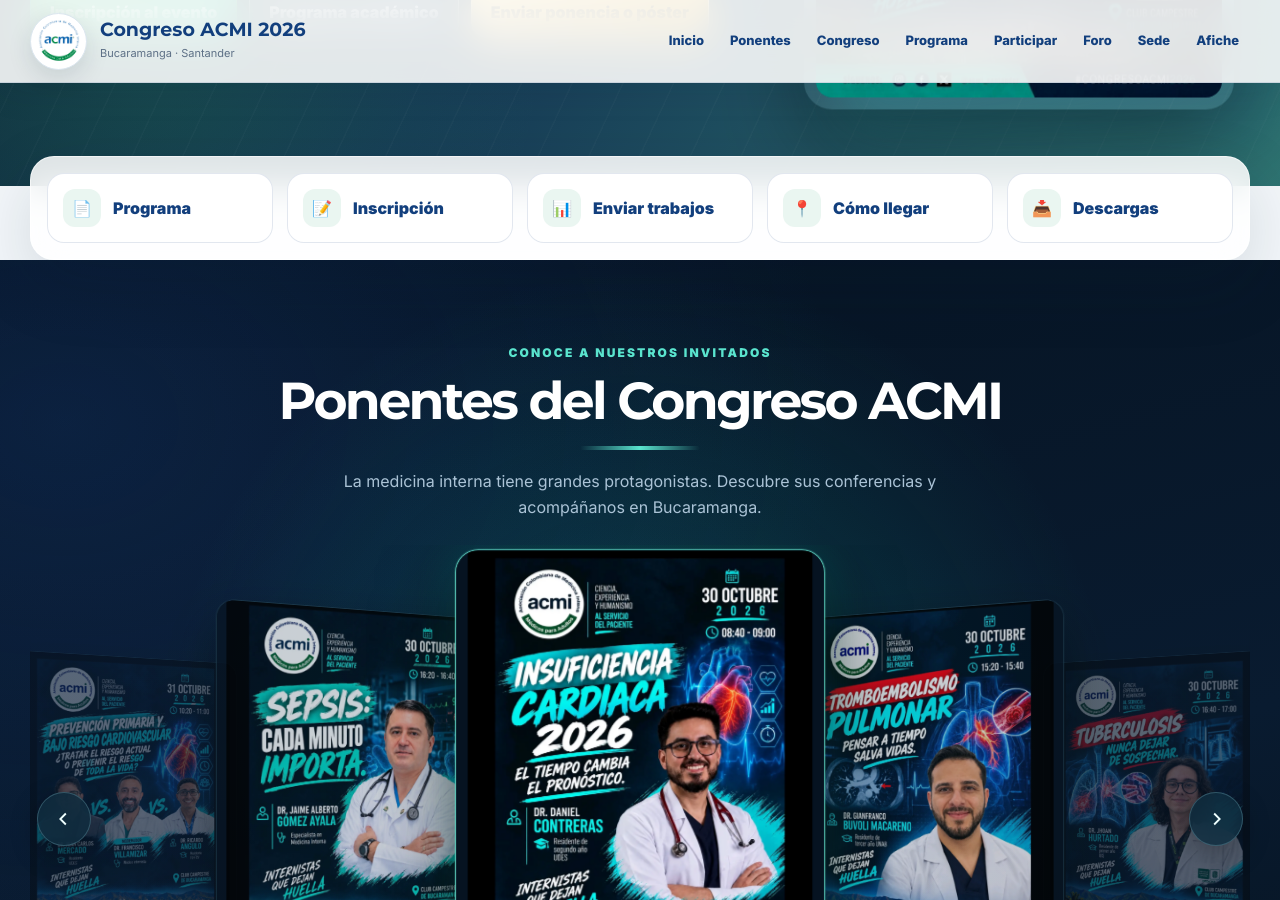
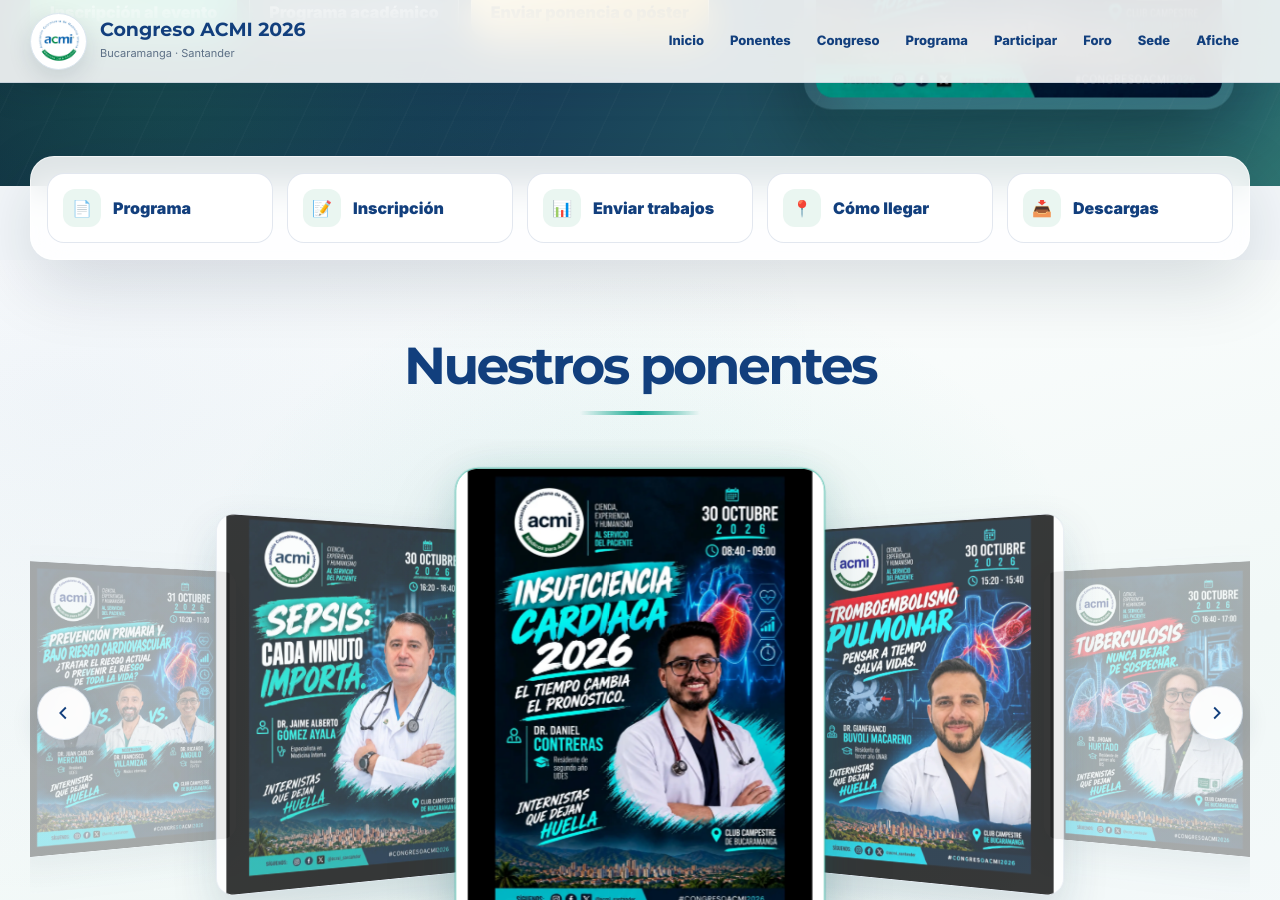
Before and after one commit to Acmisantander/Acmisantander, a Jekyll site: the page built from congreso-acmi/index.html, in a window 1280 px wide and 900 px high, scrolled down 724 px. Built offline with Jekyll 4.4.1, drawn with Linux system fonts in a browser that asks for light colours; some of the changed text lies outside the part shown.

Commit message:
Update index.html

```diff
--- a/congreso-acmi/index.html
+++ b/congreso-acmi/index.html
@@ -251,60 +251,61 @@
 
     @media (prefers-reduced-motion:reduce){*,*::before,*::after{scroll-behavior:auto!important;animation:none!important;transition:none!important}.reveal{opacity:1;transform:none!important}}
       /* Escenario 3D de ponentes. Conserva el desplazamiento normal si JavaScript no está disponible. */
-    .speakers-section{position:relative;isolation:isolate;overflow:hidden;background:#061321;color:#e9f7ff;padding-top:78px;padding-bottom:76px}
-    .speakers-section::before{content:"";position:absolute;inset:0;z-index:-1;pointer-events:none;background:radial-gradient(ellipse at 50% 43%,rgba(16,170,159,.25),transparent 52%),radial-gradient(ellipse at 5% 15%,rgba(26,70,146,.25),transparent 45%),linear-gradient(165deg,#061321,#091b30 55%,#051019)}
+    .speakers-section{position:relative;isolation:isolate;overflow:hidden;background:#f7fbfc;color:#203247;padding-top:78px;padding-bottom:76px}
+    .speakers-section::before{content:"";position:absolute;inset:0;z-index:-1;pointer-events:none;background:radial-gradient(ellipse at 50% 43%,rgba(19,168,143,.10),transparent 52%),radial-gradient(ellipse at 5% 15%,rgba(41,102,173,.06),transparent 45%),linear-gradient(165deg,#ffffff,#f1f8f7 55%,#f6f9fc)}
     .speakers-section .section-heading{margin-bottom:24px}
-    .speakers-section .section-kicker{color:#5ae4ce;letter-spacing:.18em}
-    .speakers-section .section-title{color:#fff;font-size:clamp(30px,4.4vw,52px)}
-    .speakers-section .section-title::after{background:linear-gradient(90deg,transparent,#5ae4ce,transparent);width:120px}
-    .speakers-section .section-copy{color:#abc3d6;font-size:16px;max-width:680px}
+    .speakers-section .section-kicker{color:#087c69;letter-spacing:.18em}
+    .speakers-section .section-title{color:#123f7d;font-size:clamp(30px,4.4vw,52px)}
+    .speakers-section .section-title::after{background:linear-gradient(90deg,transparent,#13a88f,transparent);width:120px}
+    .speakers-section .section-copy{color:#5d7086;font-size:16px;max-width:680px}
+    .speaker-sr-only{position:absolute;width:1px;height:1px;padding:0;margin:-1px;overflow:hidden;clip:rect(0,0,0,0);white-space:nowrap;border:0}
     .speaker-carousel{--card-width:min(350px,29vw,44svh);position:relative}
     .speaker-stage{position:relative}
-    .speaker-stage::after{content:"";position:absolute;left:15%;right:15%;bottom:12px;height:38px;border-radius:50%;background:radial-gradient(ellipse,rgba(47,221,192,.32),transparent 70%);filter:blur(16px);pointer-events:none}
-    .speaker-track{position:relative;display:grid;grid-auto-flow:column;grid-auto-columns:calc((100% - 40px)/3);gap:20px;overflow-x:auto;scroll-snap-type:x mandatory;padding:20px 4px;scrollbar-width:thin;scrollbar-color:#25c4ad #173147}
+    .speaker-stage::after{content:"";position:absolute;left:15%;right:15%;bottom:12px;height:38px;border-radius:50%;background:radial-gradient(ellipse,rgba(19,168,143,.17),transparent 70%);filter:blur(16px);pointer-events:none}
+    .speaker-track{position:relative;display:grid;grid-auto-flow:column;grid-auto-columns:calc((100% - 40px)/3);gap:20px;overflow-x:auto;scroll-snap-type:x mandatory;padding:20px 4px;scrollbar-width:thin;scrollbar-color:#13a88f #dfeae9}
     .speaker-card{min-width:0;scroll-snap-align:center}
-    .speaker-card a{display:block;position:relative;overflow:hidden;border:1px solid rgba(126,220,230,.24);border-radius:22px;background:#071827;color:#e4f5ff;box-shadow:0 24px 45px rgba(0,0,0,.35);text-decoration:none}
-    .speaker-frame{display:flex;align-items:center;justify-content:center;aspect-ratio:4/5;background:#061321;overflow:hidden}
+    .speaker-card a{display:block;position:relative;overflow:hidden;border:1px solid rgba(18,63,125,.14);border-radius:22px;background:#ffffff;color:#203247;box-shadow:0 24px 45px rgba(18,53,78,.14);text-decoration:none}
+    .speaker-frame{display:flex;align-items:center;justify-content:center;aspect-ratio:4/5;background:#ffffff;overflow:hidden}
     .speaker-frame img{width:100%;height:100%;object-fit:contain;max-width:100%;-webkit-user-drag:none;user-select:none}
-    .speaker-card-label{display:flex;align-items:center;justify-content:center;gap:8px;min-height:44px;padding:10px;background:linear-gradient(115deg,#12364b,#082332);color:#c4f6ec;font-size:12px;font-weight:800;letter-spacing:.02em}
+    .speaker-card-label{display:flex;align-items:center;justify-content:center;gap:8px;min-height:44px;padding:10px;background:linear-gradient(115deg,#ffffff,#edf7f5);color:#175d69;font-size:12px;font-weight:800;letter-spacing:.02em}
     .speaker-card-label svg{width:16px;height:16px;fill:none;stroke:currentColor;stroke-width:1.8}
     .speaker-track.is-3d{display:block;height:calc(var(--card-width)*1.25 + 110px);min-height:340px;padding:0;overflow:hidden;perspective:1300px;perspective-origin:50% 42%;touch-action:pan-y pinch-zoom;cursor:grab;scroll-snap-type:none;scrollbar-width:none;outline-offset:-3px}
     .speaker-track.is-3d .speaker-card{position:absolute;left:50%;top:47%;width:var(--card-width);margin:0;will-change:transform,opacity;transform-origin:50% 50%;backface-visibility:hidden;transition:transform .62s cubic-bezier(.22,.8,.24,1),opacity .42s,filter .42s}
-    .speaker-track.is-3d .speaker-card a{box-shadow:0 28px 60px rgba(0,0,0,.55);border-color:rgba(111,177,205,.22)}
-    .speaker-track.is-3d .speaker-card.is-active a{border-color:rgba(111,245,219,.78);box-shadow:0 0 0 1px rgba(111,245,219,.14),0 30px 70px rgba(0,0,0,.65),0 0 45px rgba(36,214,181,.18)}
-    .speaker-track.is-3d .speaker-card.is-active .speaker-card-label{background:linear-gradient(110deg,#0b6b65,#0c3f53);color:#fff}
+    .speaker-track.is-3d .speaker-card a{box-shadow:0 22px 48px rgba(18,53,78,.18);border-color:rgba(18,63,125,.14)}
+    .speaker-track.is-3d .speaker-card.is-active a{border-color:rgba(19,168,143,.65);box-shadow:0 0 0 1px rgba(19,168,143,.10),0 30px 64px rgba(18,53,78,.22),0 0 36px rgba(19,168,143,.10)}
+    .speaker-track.is-3d .speaker-card.is-active .speaker-card-label{background:linear-gradient(110deg,#e3f6ee,#eef6fc);color:#0b5b56}
     .speaker-track.is-dragging{cursor:grabbing}
     .speaker-track.is-dragging .speaker-card{transition:none}
     .speaker-carousel [hidden]{display:none!important}
     .speaker-controls{position:absolute;inset:0;z-index:20;display:flex;align-items:center;justify-content:space-between;pointer-events:none;padding:0 7px}
-    .speaker-btn{display:inline-flex;align-items:center;justify-content:center;gap:8px;min-height:44px;min-width:44px;border:1px solid rgba(150,220,230,.25);border-radius:999px;background:rgba(15,45,63,.82);color:#efffff;cursor:pointer;font:inherit;font-size:13px;font-weight:800;backdrop-filter:blur(16px);transition:background .2s,box-shadow .2s,transform .2s}
-    .speaker-controls .speaker-btn{pointer-events:auto;width:54px;height:54px;box-shadow:0 10px 28px rgba(0,0,0,.3)}
-    .speaker-btn:hover{background:#107c75;border-color:#5ae4ce;box-shadow:0 0 25px rgba(36,214,181,.25);transform:scale(1.05)}
+    .speaker-btn{display:inline-flex;align-items:center;justify-content:center;gap:8px;min-height:44px;min-width:44px;border:1px solid rgba(18,63,125,.14);border-radius:999px;background:rgba(255,255,255,.95);color:#123f7d;cursor:pointer;font:inherit;font-size:13px;font-weight:800;backdrop-filter:blur(16px);transition:background .2s,box-shadow .2s,transform .2s}
+    .speaker-controls .speaker-btn{pointer-events:auto;width:54px;height:54px;box-shadow:0 10px 28px rgba(18,53,78,.14)}
+    .speaker-btn:hover{background:#08776e;border-color:#08776e;box-shadow:0 8px 25px rgba(19,168,143,.22);transform:scale(1.05);color:#ffffff}
     .speaker-btn:disabled{opacity:.35;cursor:default;box-shadow:none}
     .speaker-btn svg{width:22px;height:22px;fill:none;stroke:currentColor;stroke-width:2}
     .speaker-toolbar{display:flex;align-items:center;justify-content:center;gap:22px;margin-top:4px;flex-wrap:wrap;position:relative;z-index:21}
-    .speaker-count{font-size:13px;font-weight:800;color:#c5dce8;margin:0;font-variant-numeric:tabular-nums}
+    .speaker-count{font-size:13px;font-weight:800;color:#456173;margin:0;font-variant-numeric:tabular-nums}
     .speaker-play{padding:10px 17px;min-width:112px}
-    .speaker-progress{height:3px;width:110px;overflow:hidden;border-radius:99px;background:#234355;flex-shrink:0}
-    .speaker-progress span{display:block;height:100%;width:0;background:linear-gradient(90deg,#13a88f,#86f2de);border-radius:inherit;transition:width .5s}
-    .speaker-hint{margin:20px 0 0;text-align:center;color:#8ba9bd;font-size:13px}
-    .speaker-hint kbd{display:inline-grid;place-items:center;min-width:27px;min-height:25px;margin:0 2px;border:1px solid #365268;border-radius:6px;background:#102a3d;color:#c8f6ec;font:inherit;font-size:15px}
-    .speaker-carousel a:focus-visible,.speaker-carousel button:focus-visible,.speaker-track:focus-visible,.speaker-dialog button:focus-visible,.speaker-dialog a:focus-visible{outline:3px solid #68ecd3;outline-offset:4px}
-    .speaker-empty{text-align:center;color:#b9d1df;padding:30px 12px}
-    .speakers-section .btn-light{background:#122e43;color:#d7eeff;border-color:#355269}
-    .speaker-dialog{position:fixed;inset:0;z-index:3000;width:min(1100px,calc(100% - 24px));max-width:calc(100% - 24px);max-height:calc(100svh - 24px);margin:auto;padding:0;border:1px solid rgba(127,230,218,.25);border-radius:20px;background:#071d31;color:#fff;box-shadow:0 25px 100px rgba(0,0,0,.6);overflow:auto}
-    .speaker-dialog::backdrop{background:rgba(3,13,23,.9);backdrop-filter:blur(9px)}
+    .speaker-progress{height:3px;width:110px;overflow:hidden;border-radius:99px;background:#d8e8e5;flex-shrink:0}
+    .speaker-progress span{display:block;height:100%;width:0;background:linear-gradient(90deg,#13a88f,#52c4ab);border-radius:inherit;transition:width .5s}
+    .speaker-hint{margin:20px 0 0;text-align:center;color:#587385;font-size:13px}
+    .speaker-hint kbd{display:inline-grid;place-items:center;min-width:27px;min-height:25px;margin:0 2px;border:1px solid #cadfdc;border-radius:6px;background:#ffffff;color:#1b5e59;font:inherit;font-size:15px}
+    .speaker-carousel a:focus-visible,.speaker-carousel button:focus-visible,.speaker-track:focus-visible,.speaker-dialog button:focus-visible,.speaker-dialog a:focus-visible{outline:3px solid #08776e;outline-offset:4px}
+    .speaker-empty{text-align:center;color:#5d7086;padding:30px 12px}
+    .speakers-section .btn-light{background:#ffffff;color:#123f7d;border-color:#cddde7}
+    .speaker-dialog{position:fixed;inset:0;z-index:3000;width:min(1100px,calc(100% - 24px));max-width:calc(100% - 24px);max-height:calc(100svh - 24px);margin:auto;padding:0;border:1px solid #d8e6eb;border-radius:20px;background:#ffffff;color:#203247;box-shadow:0 25px 100px rgba(18,53,78,.25);overflow:auto}
+    .speaker-dialog::backdrop{background:rgba(225,236,242,.84);backdrop-filter:blur(9px)}
     .speaker-dialog:not([open]){display:none}
-    .speaker-dialog-bar{position:sticky;top:0;z-index:1;display:flex;align-items:center;justify-content:space-between;gap:12px;padding:12px 16px;background:#071d31}
+    .speaker-dialog-bar{position:sticky;top:0;z-index:1;display:flex;align-items:center;justify-content:space-between;gap:12px;padding:12px 16px;background:rgba(255,255,255,.97)}
     .speaker-dialog-bar h3{margin:0;font-size:16px;font-weight:700}
-    .speaker-dialog-close{min-width:44px;min-height:44px;border:1px solid rgba(255,255,255,.25);border-radius:12px;background:#17384f;color:#fff;font-size:26px;line-height:1;cursor:pointer}
+    .speaker-dialog-close{min-width:44px;min-height:44px;border:1px solid #d3e3e7;border-radius:12px;background:#eef6f5;color:#123f7d;font-size:26px;line-height:1;cursor:pointer}
     .speaker-dialog-image{display:block;width:auto;max-width:100%;height:auto;max-height:calc(100svh - 155px);margin:0 auto;object-fit:contain}
     .speaker-dialog-footer{display:flex;align-items:center;justify-content:space-between;gap:12px;padding:12px 16px;flex-wrap:wrap}
-    .speaker-dialog-footer a{color:#76ead5;text-decoration:underline;font-size:14px}
-    .speaker-dialog-position{font-size:14px;color:#d5e6ee}
+    .speaker-dialog-footer a{color:#08776e;text-decoration:underline;font-size:14px}
+    .speaker-dialog-position{font-size:14px;color:#587385}
     body.speaker-modal-open{overflow:hidden}
     @media(max-width:1020px){.speaker-carousel{--card-width:min(350px,37vw,44svh)}.speaker-track:not(.is-3d){grid-auto-columns:calc((100% - 20px)/2)}}
-    @media(max-width:760px){.speaker-carousel{--card-width:min(76vw,350px,43svh)}.speaker-track:not(.is-3d){grid-auto-columns:85%;gap:15px}.speaker-card a{border-radius:17px}.speaker-controls{padding:0}.speaker-controls .speaker-btn{width:42px;height:42px;min-width:42px;min-height:42px;background:rgba(10,42,59,.9)}.speaker-toolbar{gap:14px}.speaker-progress{width:70px}.speaker-hint{font-size:12px;padding:0 20px}.speaker-dialog{width:calc(100% - 16px);max-width:calc(100% - 16px)}.speaker-dialog-bar h3{font-size:14px}.speakers-section{padding-top:60px;padding-bottom:60px}}
+    @media(max-width:760px){.speaker-carousel{--card-width:min(76vw,350px,43svh)}.speaker-track:not(.is-3d){grid-auto-columns:85%;gap:15px}.speaker-card a{border-radius:17px}.speaker-controls{padding:0}.speaker-controls .speaker-btn{width:42px;height:42px;min-width:42px;min-height:42px;background:rgba(255,255,255,.96)}.speaker-toolbar{gap:14px}.speaker-progress{width:70px}.speaker-hint{font-size:12px;padding:0 20px}.speaker-dialog{width:calc(100% - 16px);max-width:calc(100% - 16px)}.speaker-dialog-bar h3{font-size:14px}.speakers-section{padding-top:60px;padding-bottom:60px}}
     @media(prefers-reduced-motion:reduce){.speaker-track.is-3d .speaker-card,.speaker-progress span{transition:none!important}.speaker-btn:hover{transform:none}}
   </style>
 </head>
@@ -390,9 +391,7 @@
     <section class="section speakers-section" id="ponentes" aria-labelledby="speaker-title">
       <div class="container">
         <div class="section-heading">
-          <span class="section-kicker">Conoce a nuestros invitados</span>
-          <h2 class="section-title" id="speaker-title">Ponentes del Congreso ACMI</h2>
-          <p class="section-copy">La medicina interna tiene grandes protagonistas. Descubre sus conferencias y acompáñanos en Bucaramanga.</p>
+          <h2 class="section-title" id="speaker-title">Nuestros ponentes</h2>
         </div>
         {% assign afiches_ponentes = site.static_files | sort_natural: 'name' %}
         {% assign numero_afiche = 0 %}
@@ -407,7 +406,6 @@
                     <span class="speaker-frame">
                       <img src="{{ archivo.path | relative_url | uri_escape | escape }}" alt="Afiche {{ numero_afiche }} de ponente del Congreso ACMI Bucaramanga 2026" loading="lazy" decoding="async" width="800" height="1000">
                     </span>
-                    <span class="speaker-card-label"><svg viewBox="0 0 24 24" aria-hidden="true"><path d="M8 3H3v5M16 3h5v5M21 16v5h-5M8 21H3v-5M3 3l6 6m12-6-6 6m6 12-6-6M3 21l6-6"/></svg>Ampliar afiche</span>
                   </a>
                 </article>
               {% endif %}
@@ -429,12 +427,11 @@
             <div class="speaker-progress" aria-hidden="true"><span data-speaker-progress></span></div>
             <button class="speaker-btn speaker-play" type="button" data-speaker-play aria-controls="speaker-track" aria-pressed="false" hidden>Pausar</button>
           </div>
-          <p class="speaker-hint" id="speaker-hint">Usa <kbd>←</kbd> <kbd>→</kbd> del teclado, desliza o toca las tarjetas laterales. Selecciona la tarjeta central para ampliarla.</p>
+          <p class="speaker-sr-only" id="speaker-hint">Usa las flechas izquierda y derecha para cambiar de ponente. Selecciona la tarjeta central para ampliarla.</p>
           <p class="speaker-empty" data-speaker-empty {% if numero_afiche > 0 %}hidden{% endif %}>Pronto compartiremos aquí los afiches de nuestros ponentes.</p>
         </div>
         <div class="actions" style="justify-content:center;margin-top:30px">
-          <a class="btn btn-primary" href="https://stage.peewah.co/congreso-acmi-bucaramanga" target="_blank" rel="noopener">Inscríbete al congreso</a>
-          <a class="btn btn-light" href="{{ site.baseurl }}/PROGRAMA%20ACAD%C3%89MICO.pdf" target="_blank" rel="noopener">Consulta el programa</a>
+          <a class="btn btn-primary" href="https://stage.peewah.co/congreso-acmi-bucaramanga" target="_blank" rel="noopener">Inscríbete</a>
         </div>
       </div>
     </section>
```
Also changed, not shown: other parts of congreso-acmi/index.html (+2 -1 lines).
